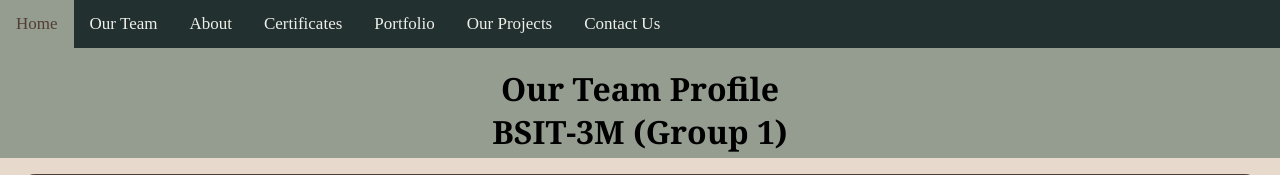
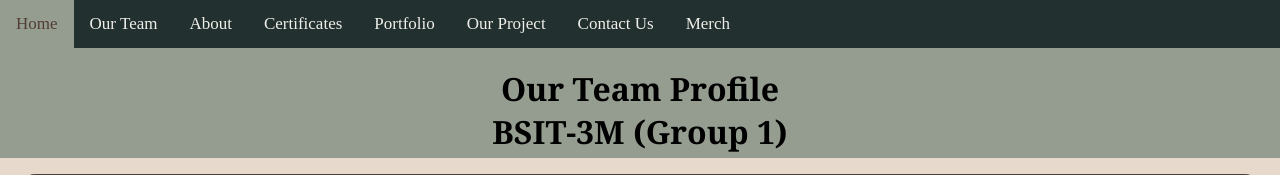
Before and after one commit to Arlynne896/Group1Exercises-INTPROG, a PHP site: page /exercise1.php in a window 1280 px wide. Shown: the top 175 px of the page. Run offline with PHP 8.4, Linux system fonts and the light colour scheme.

Commit message:
Update exercise1.php

```diff
--- a/exercise1.php
+++ b/exercise1.php
@@ -14,13 +14,14 @@
 
 	<nav>
 		<div class="navbar">
-               <a href="homepage.htm">Home</a>
-               <class="nav"><a href="exercise 1.htm">Our Team</a>
-               <class="nav"><a href="about.htm">About</a>
-			   <class="nav"><a href="certif.htm">Certificates</a>
-			   <class="nav"><a href="port.htm">Portfolio</a>
-			   <class="nav"><a href="project.htm">Our Projects</a>
-			   <class="nav"><a href="contact.htm">Contact Us</a>
+               <a href="homepage.htm"><?php echo "Home" ?></a>
+               <class="nav"><a href="practice.php"><?php echo "Our Team" ?></a>
+               <class="nav"><a href="about.htm"><?php echo "About" ?></a>
+			   <class="nav"><a href="certif.htm"><?php echo "Certificates" ?></a>
+			   <class="nav"><a href="port.htm"><?php echo "Portfolio" ?></a>
+			   <class="nav"><a href="project.htm"><?php echo "Our Project" ?></a>
+			   <class="nav"><a href="contact.htm"><?php echo "Contact Us" ?></a>
+               <class="nav"><a href="merch.php"><?php echo "Merch" ?></a>
 		</div>
 	</nav>
     <div class="header">
```
